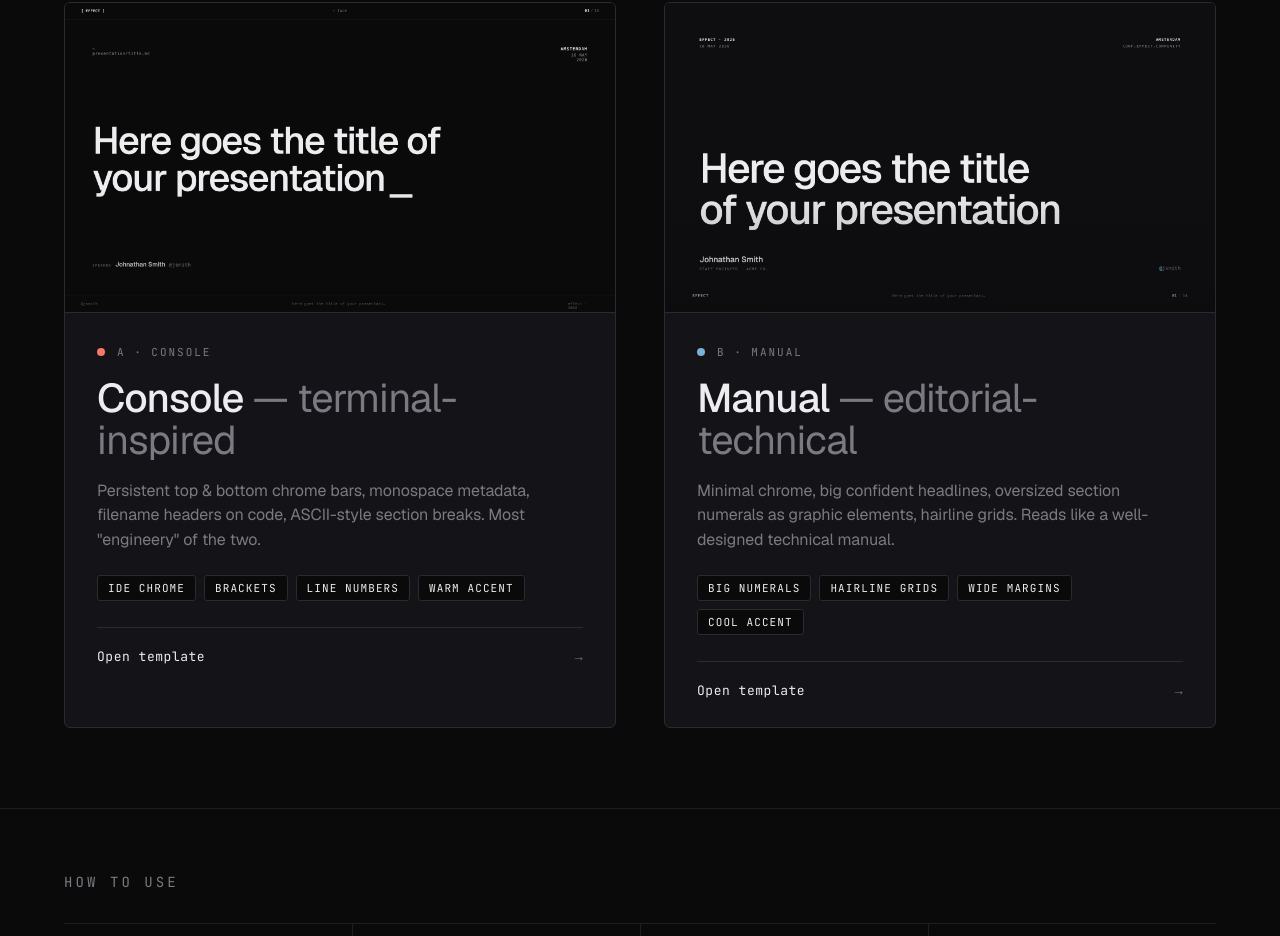
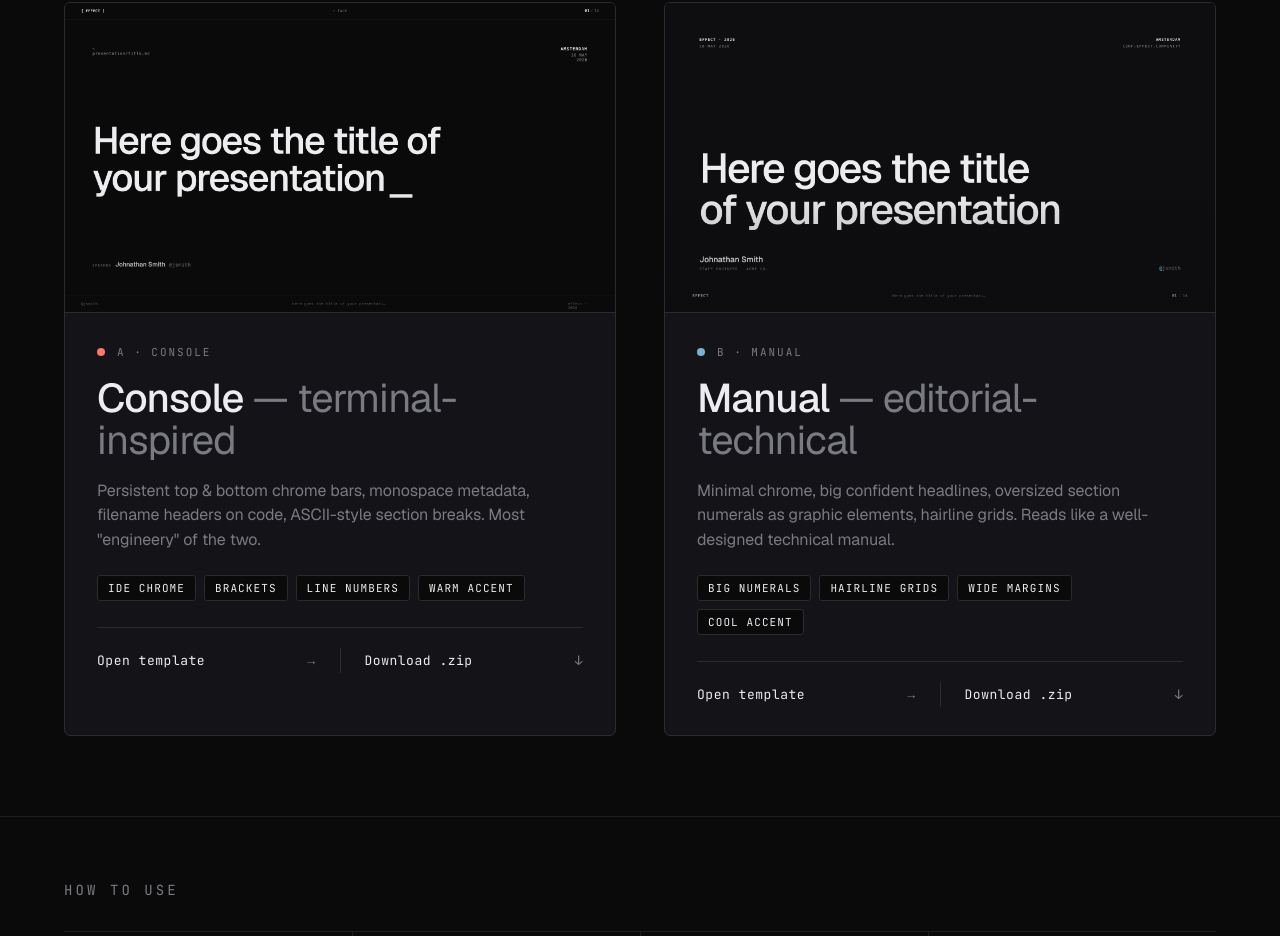
Before and after one commit to mirelaprifti/effect-slides, a plain HTML site: page index.html in a window 1280 px wide. Shown: the part 694-1630 px from the top of the page. Drawn offline with nearby package versions, Linux system fonts and the light colour scheme.

Commit message:
Add per-template ZIP downloads on the landing page
Each ZIP contains the template HTML plus all its referenced assets
(tweaks.css, deck-stage.js, image-slot.js, tweaks.js, effect-logo.svg)
so the unzipped folder runs standalone in a browser.

Co-Authored-By: Claude Opus 4.7 (1M context) <noreply@anthropic.com>

```diff
--- a/index.html
+++ b/index.html
@@ -205,17 +205,28 @@
   .card .cta {
     margin-top: 8px;
     display: flex;
-    justify-content: space-between;
-    align-items: center;
+    gap: 24px;
     padding-top: 20px;
     border-top: 1px solid var(--hairline-2);
     font-family: 'JetBrains Mono', monospace;
     font-size: 13px;
-    color: var(--fg);
     letter-spacing: 0.04em;
   }
-  .card .cta .arrow { color: var(--muted); }
-  .card:hover .cta .arrow { color: var(--fg); }
+  .card .cta a {
+    flex: 1;
+    display: inline-flex;
+    align-items: center;
+    justify-content: space-between;
+    color: var(--fg);
+    text-decoration: none;
+    padding: 4px 0;
+  }
+  .card .cta a + a {
+    border-left: 1px solid var(--hairline-2);
+    padding-left: 24px;
+  }
+  .card .cta a .arrow { color: var(--muted); transition: color 0.18s ease; }
+  .card .cta a:hover .arrow { color: var(--fg); }
 
   /* ---------- HOW IT WORKS ---------- */
   .how {
@@ -294,10 +305,10 @@
 
 <section class="cards">
 
-  <a class="card a" href="Effect Template - Console.html">
-    <div class="preview">
+  <article class="card a">
+    <a class="preview" href="Effect Template - Console.html" aria-label="Open Console template">
       <img src="previews/console-title.png" alt="Console template preview" />
-    </div>
+    </a>
     <div class="body">
       <div class="badge"><span class="dot"></span>A · CONSOLE</div>
       <h2>Console <em>— terminal-inspired</em></h2>
@@ -308,14 +319,17 @@
       <div class="traits">
         <span>IDE chrome</span><span>brackets</span><span>line numbers</span><span>warm accent</span>
       </div>
-      <div class="cta"><span>Open template</span><span class="arrow">→</span></div>
+      <div class="cta">
+        <a href="Effect Template - Console.html"><span>Open template</span><span class="arrow">→</span></a>
+        <a href="downloads/effect-template-console.zip" download><span>Download .zip</span><span class="arrow">↓</span></a>
+      </div>
     </div>
-  </a>
+  </article>
 
-  <a class="card b" href="Effect Template - Manual.html">
-    <div class="preview">
+  <article class="card b">
+    <a class="preview" href="Effect Template - Manual.html" aria-label="Open Manual template">
       <img src="previews/manual-title.png" alt="Manual template preview" />
-    </div>
+    </a>
     <div class="body">
       <div class="badge"><span class="dot"></span>B · MANUAL</div>
       <h2>Manual <em>— editorial-technical</em></h2>
@@ -326,9 +340,12 @@
       <div class="traits">
         <span>big numerals</span><span>hairline grids</span><span>wide margins</span><span>cool accent</span>
       </div>
-      <div class="cta"><span>Open template</span><span class="arrow">→</span></div>
+      <div class="cta">
+        <a href="Effect Template - Manual.html"><span>Open template</span><span class="arrow">→</span></a>
+        <a href="downloads/effect-template-manual.zip" download><span>Download .zip</span><span class="arrow">↓</span></a>
+      </div>
     </div>
-  </a>
+  </article>
 
 </section>
 
```
Also changed, not shown: 2 other files.
